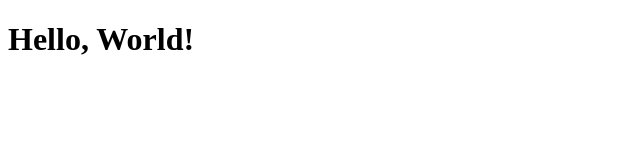
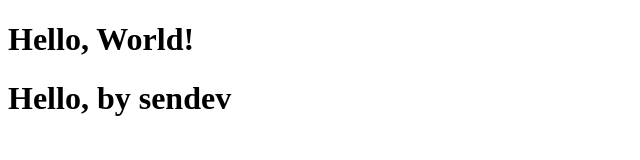
Before and after one commit to pragadeeshr1997/gitpractice1, a plain HTML site: page index.html in a window 1280 px wide. Shown: the whole page, without its empty margins (0-640 px from the left). Drawn offline with Linux system fonts and the light colour scheme.

Commit message:
this is commit by sendev

```diff
--- a/index.html
+++ b/index.html
@@ -6,5 +6,6 @@
 </head>
 <body>
   <h1>Hello, World!</h1>
+  <h1>Hello, by sendev</h1>
 </body>
 </html>
```
